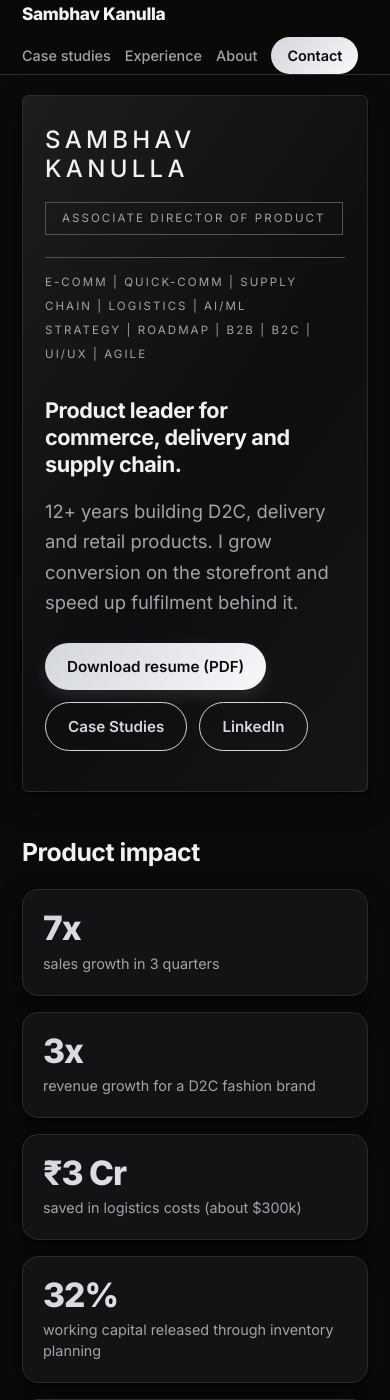
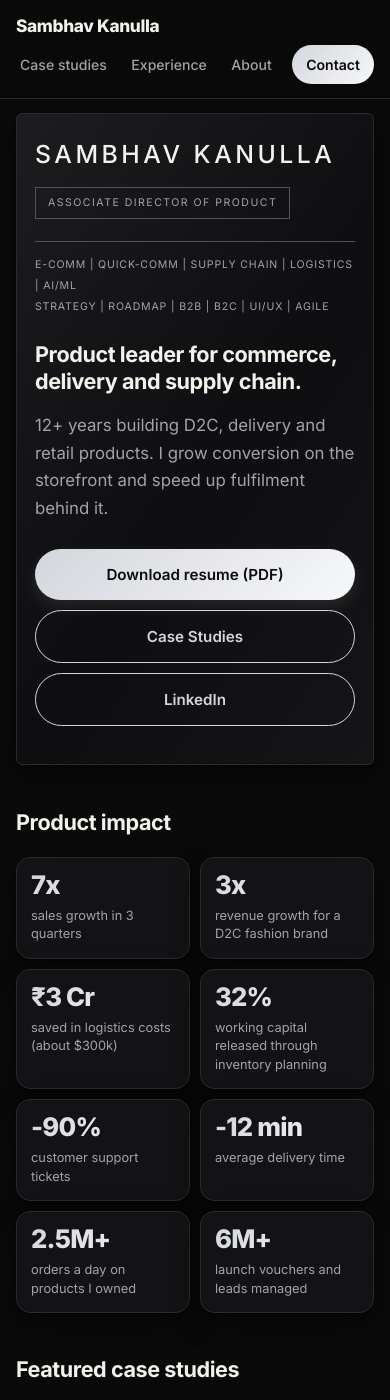
Before and after one commit to sambhavkanulla/sambhavkanulla.github.io, a Jekyll site: the page built from index.html, in a window 390 px wide and 1400 px high. Built offline with Jekyll 4.4.1, drawn with Linux system fonts in a browser that asks for light colours.

Commit message:
Mobile-friendly layout: compact header, stacked buttons, 2-up tiles, tighter spacing
Co-Authored-By: Claude Sonnet 5.5 <noreply@anthropic.com>
Claude-Session: https://claude.ai/code/session_01PrKmB98M39T9226rhsuyd2

```diff
--- a/assets/css/portfolio.css
+++ b/assets/css/portfolio.css
@@ -14,7 +14,7 @@
   --shadow-hover: 0 2px 4px rgba(0, 0, 0, 0.5), 0 18px 40px rgba(255, 255, 255, 0.07);
 }
 * { box-sizing: border-box; }
-html { -webkit-text-size-adjust: 100%; scroll-behavior: smooth; }
+html { -webkit-text-size-adjust: 100%; overflow-wrap: break-word; scroll-behavior: smooth; }
 body {
   margin: 0;
   background: var(--bg);
@@ -72,7 +72,7 @@ h3 { font-size: 1.15rem; margin: 0 0 0.45em; line-height: 1.3; font-weight: 700;
 .proof-label { font-size: 0.9rem; color: var(--muted); margin-top: 8px; line-height: 1.45; }
 
 /* cards */
-.cards { display: grid; grid-template-columns: repeat(auto-fill, minmax(290px, 1fr)); gap: 20px; }
+.cards { display: grid; grid-template-columns: repeat(auto-fill, minmax(min(100%, 290px), 1fr)); gap: 20px; }
 .card { position: relative; display: flex; flex-direction: column; background: var(--surface); border: 1px solid var(--line); border-radius: 18px; padding: 24px 22px 20px; color: var(--text); box-shadow: var(--shadow); overflow: hidden; transition: transform 0.15s, box-shadow 0.15s, border-color 0.15s; }
 .card::before { content: ""; position: absolute; left: 0; right: 0; top: 0; height: 4px; background: linear-gradient(90deg, var(--accent), var(--accent-2)); }
 .card:hover { text-decoration: none; transform: translateY(-3px); box-shadow: var(--shadow-hover); border-color: var(--accent); }
@@ -89,7 +89,7 @@ h3 { font-size: 1.15rem; margin: 0 0 0.45em; line-height: 1.3; font-weight: 700;
 .metric { border: 1px solid var(--line); border-radius: 16px; padding: 18px; background: var(--surface); box-shadow: var(--shadow); }
 .metric-value { font-size: 1.9rem; font-weight: 800; line-height: 1.05; letter-spacing: -0.03em; background: linear-gradient(135deg, var(--accent), var(--accent-2)); -webkit-background-clip: text; background-clip: text; -webkit-text-fill-color: transparent; }
 .metric-label { font-size: 0.85rem; color: var(--muted); margin-top: 8px; line-height: 1.4; }
-.facts { display: grid; grid-template-columns: repeat(auto-fit, minmax(230px, 1fr)); gap: 16px; margin: 0 0 12px; padding: 18px 0; border-top: 1px solid var(--line); border-bottom: 1px solid var(--line); }
+.facts { display: grid; grid-template-columns: repeat(auto-fit, minmax(min(100%, 230px), 1fr)); gap: 16px; margin: 0 0 12px; padding: 18px 0; border-top: 1px solid var(--line); border-bottom: 1px solid var(--line); }
 .facts dt { font-size: 0.72rem; text-transform: uppercase; letter-spacing: 0.1em; color: var(--muted); font-weight: 600; }
 .facts dd { margin: 3px 0 0; }
 .prose { max-width: 740px; }
@@ -115,9 +115,45 @@ h3 { font-size: 1.15rem; margin: 0 0 0.45em; line-height: 1.3; font-weight: 700;
 
 @media (max-width: 640px) {
   body { font-size: 16px; }
-  .hero { padding: 30px 22px 26px; margin-top: 20px; }
-  .hero .name, .role-box, .keywords span { letter-spacing: 0.18em; }
-  .nav { gap: 14px; font-size: 0.9rem; }
-  .timeline { padding-left: 22px; }
-  .timeline .job::before { left: -31px; }
+  .wrap { padding: 0 16px; }
+  h2 { font-size: 1.35rem; margin: 1.8em 0 0.6em; }
+  .lead { font-size: 1.05rem; }
+
+  /* compact, non-sticky header: brand on top, one row of links below */
+  .site-header { position: static; }
+  .header-inner { flex-direction: column; align-items: flex-start; gap: 2px; padding-top: 12px; padding-bottom: 12px; min-height: 0; }
+  .nav { width: 100%; justify-content: space-between; gap: 6px; font-size: 0.88rem; flex-wrap: nowrap; }
+  .nav a { padding: 10px 4px; white-space: nowrap; }
+  .nav-cta { padding: 8px 14px !important; }
+
+  /* hero */
+  .hero { padding: 26px 18px 24px; margin-top: 14px; }
+  .hero .name { font-size: 1.55rem; letter-spacing: 0.14em; }
+  .role-box { letter-spacing: 0.14em; font-size: 0.66rem; padding: 6px 12px; }
+  .keywords span { letter-spacing: 0.08em; font-size: 0.66rem; line-height: 2; }
+  .statement { margin-top: 24px; }
+  .cta-row { flex-direction: column; gap: 10px; }
+  .btn { text-align: center; padding: 13px 22px; width: 100%; }
+
+  /* impact tiles: two per row */
+  .proof { grid-template-columns: repeat(2, 1fr); gap: 10px; }
+  .proof-item { padding: 14px; border-radius: 14px; }
+  .proof-value { font-size: 1.6rem; }
+  .proof-label { font-size: 0.8rem; }
+
+  /* cards, case studies */
+  .cards { gap: 14px; }
+  .card { padding: 20px 18px 16px; }
+  .metrics { grid-template-columns: repeat(2, 1fr); gap: 10px; margin: 22px 0; }
+  .metric { padding: 14px; }
+  .metric-value { font-size: 1.55rem; }
+
+  /* experience */
+  .timeline { padding-left: 20px; margin-left: 4px; }
+  .timeline .job::before { left: -29px; }
+  .job-head { gap: 12px; }
+  .logo { width: 44px; height: 44px; }
+
+  .site-footer { margin-top: 56px; }
+  .footer-inner { flex-direction: column; gap: 6px; }
 }
```
